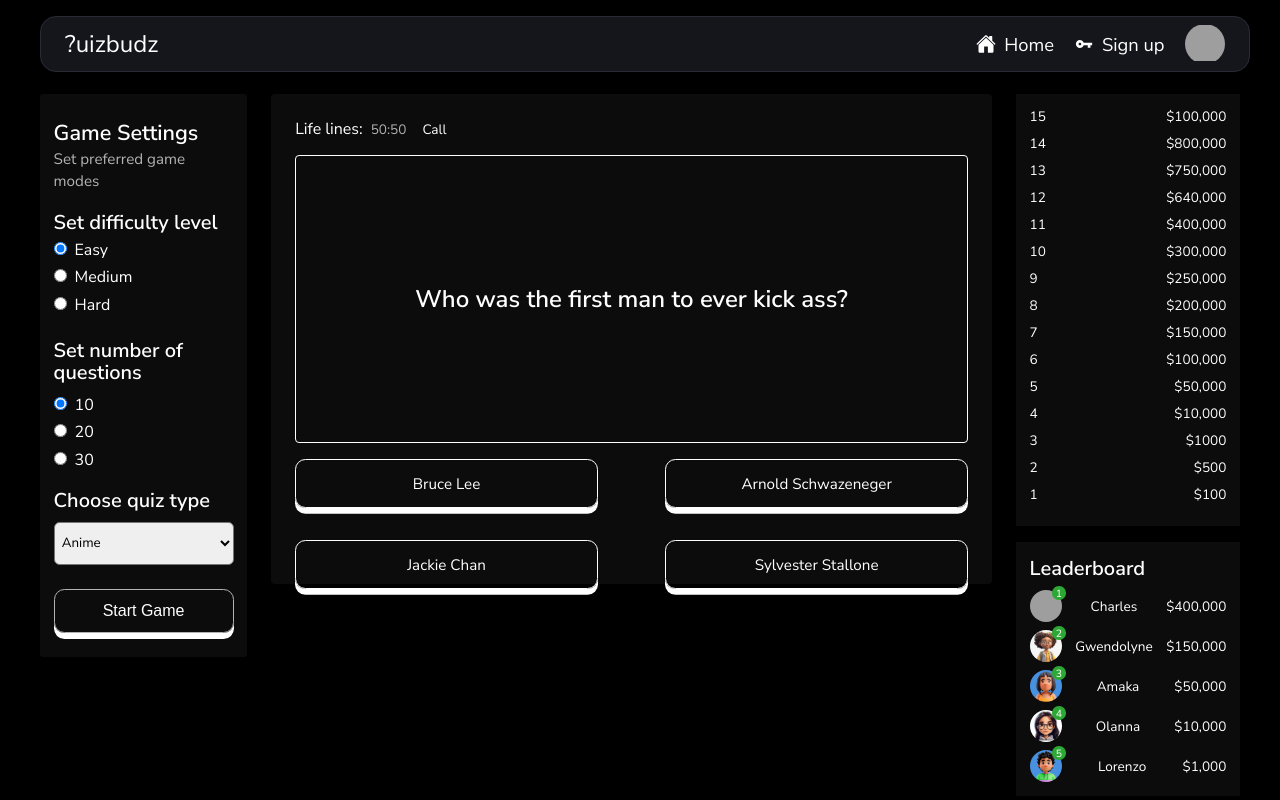
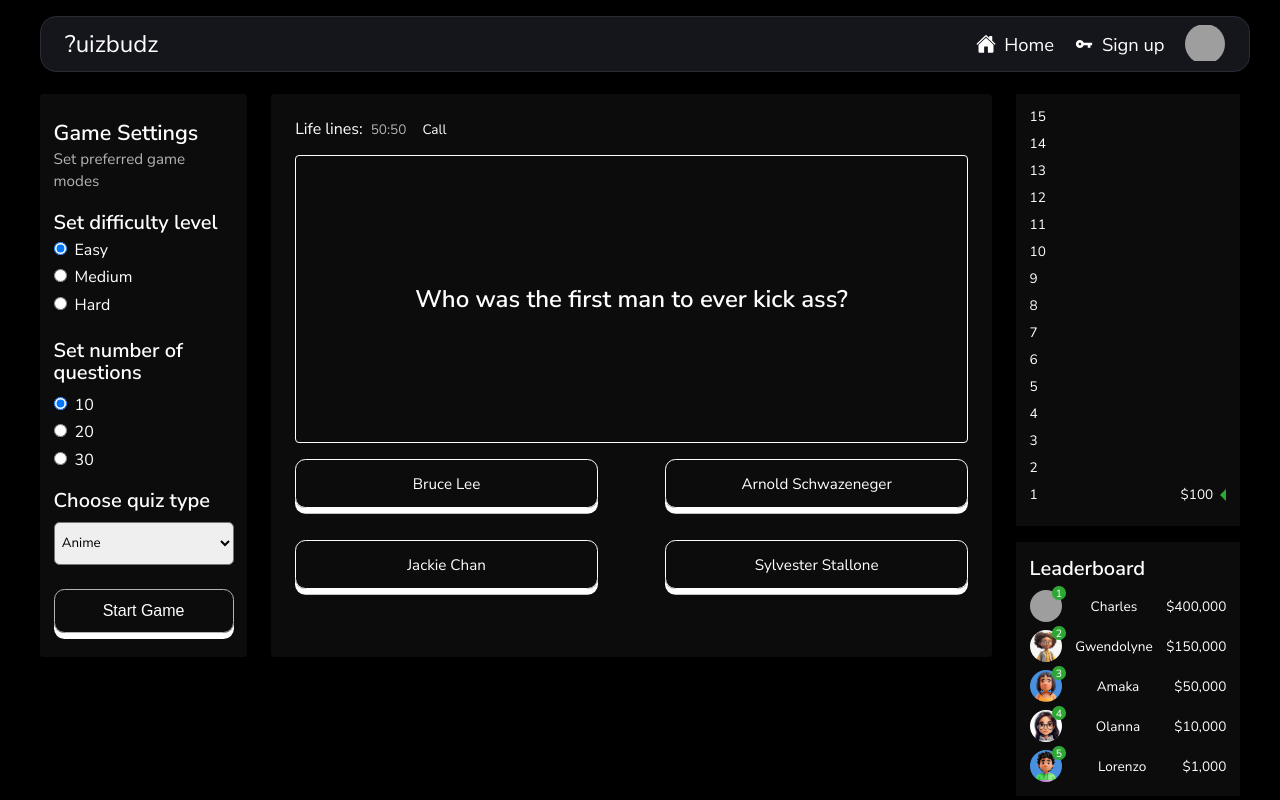
Before and after one commit to Ginikachuqu/QuizBuds, a Vue app: page /game in a window 1280 px wide. Built offline with nearby package versions, Linux system fonts and the light colour scheme; no server answers; grey boxes are pictures that could not be loaded.

Commit message:
Added more logic to the game

```diff
--- a/src/styles/base/_globals.scss
+++ b/src/styles/base/_globals.scss
@@ -12,3 +12,14 @@ body {
     text-rendering: optimizeLegibility;
     overflow-x: hidden;
 }
+
+button {
+    &:disabled {
+        color: $gray;
+        cursor: not-allowed;
+
+        &:hover {
+            transform: none;
+        }
+    }
+}
--- a/src/styles/pages/_game.scss
+++ b/src/styles/pages/_game.scss
@@ -135,7 +135,7 @@
 
         .middle__pane {
             width: 49rem;
-            max-height: 490px;
+            min-height: 490px;
             background-color: rgba($color: $black-shade, $alpha: .5);
             border-radius: .25rem;
             padding: 1.5rem;
@@ -253,7 +253,7 @@
                                 margin-bottom: .5rem;
                                 font-size: .85rem;
 
-                                &.money.active {
+                                &.active {
                                     &::after {
                                         content: '';
                                         display: inline-block;
--- a/src/views/Gamepage/Gamepage.vue
+++ b/src/views/Gamepage/Gamepage.vue
@@ -89,9 +89,9 @@
                 <div class="cash__reward__container">
                     <div class="cash__reward__container-inner">
                         <ul>
-                            <li v-for="cash in cashReward" :key="cash.id">
+                            <li v-for="(cash, index) in cashReward" :key="cash.id">
                                 <span>{{ cash.id }}</span>
-                                <span>{{ cash.amount }}</span>
+                                <span v-show="index === currentAmountIndex" :class="{'active' : index === currentAmountIndex}">{{ cash.amount }}</span>
                             </li>
                         </ul>
                     </div>
@@ -106,7 +106,7 @@
     </div>
 </template>
 <script setup>
-import { ref, computed } from 'vue'
+import { ref, computed, watch } from 'vue'
 import ErrorToast from '@components/ErrorToast/ErrorToast.vue'
 import Modal from '@components/Modal/Modal.vue'
 import Leaderboard from '@components/Leaderboard/Leaderboard.vue'
@@ -172,7 +172,7 @@ import Leaderboard from '@components/Leaderboard/Leaderboard.vue'
     })
 
     const currentQuestionIndex = ref(0)
-    const currentAmountIndex = ref(0)
+    const currentAmountIndex = ref(cashReward.value.length - 1)
     const answered = ref(false)
     const showModal = ref(false)
 
@@ -218,6 +218,10 @@ import Leaderboard from '@components/Leaderboard/Leaderboard.vue'
         answered.value = false
     }
 
+    watch(currentQuestionIndex, () => {
+        currentAmountIndex.value--
+    })
+
     console.log(currentQuestionIndex.value)
 </script>
 <style lang="">
```
